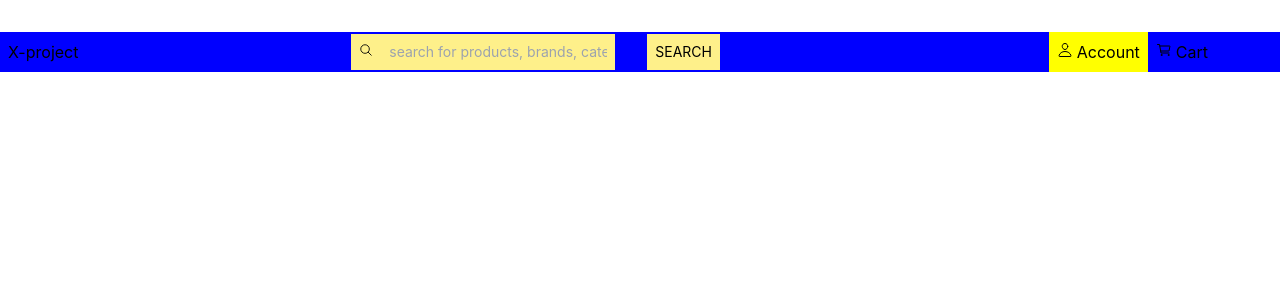
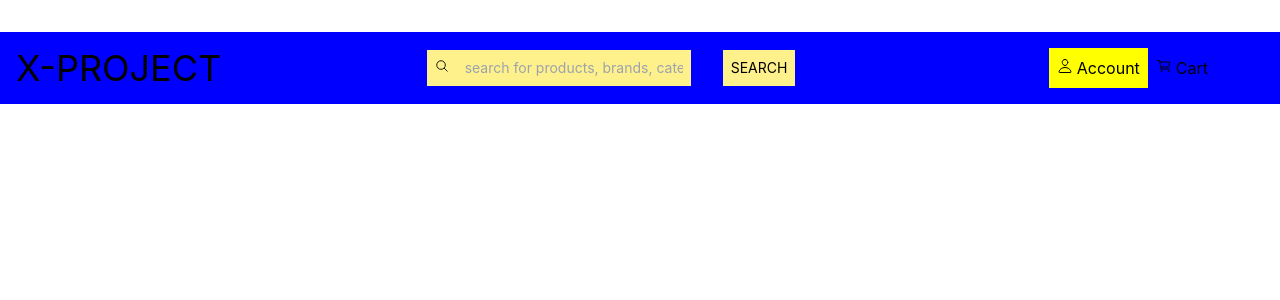
Before and after one commit to philipNgungi037/finishes, a React (Create React App) app: page / in a window 1280 px wide. Shown: the top 300 px of the page. Built offline with nearby package versions, Linux system fonts and the light colour scheme.

Commit message:
:lipstick: Change logo color and font.

```diff
--- a/src/components/landing-page/header/Logo.jsx
+++ b/src/components/landing-page/header/Logo.jsx
@@ -3,8 +3,8 @@ import React from 'react'
 const Logo = () => {
     const logo = "X-project";
     return (
-        <div className='logo'>
-            <h3>
+        <div className='logo  text-4xl'>
+            <h3 className='logo uppercase '>
                 {logo}
             </h3>
         </div>
```
